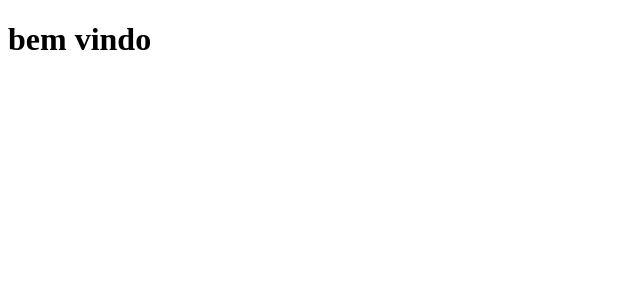
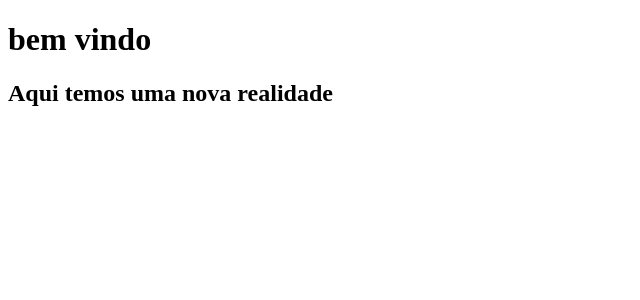
Before and after one commit to ImmoHunt/scraper, a React app in the folder frontend/: page / in a window 1280 px wide. Shown: the top 300 px of the page, without its empty margins (0-640 px from the left). Built offline with nearby package versions, Linux system fonts and the light colour scheme; the HTML template or start-up script is replaced by a standard one.

Commit message:
temos testes agora

```diff
--- a/frontend/src/components/App.js
+++ b/frontend/src/components/App.js
@@ -5,6 +5,7 @@ const App = () => {
     return (
         <div>
         <h1>bem vindo</h1>
+        <h2>Aqui temos uma nova realidade</h2>
         </div> );
 }
 
```
